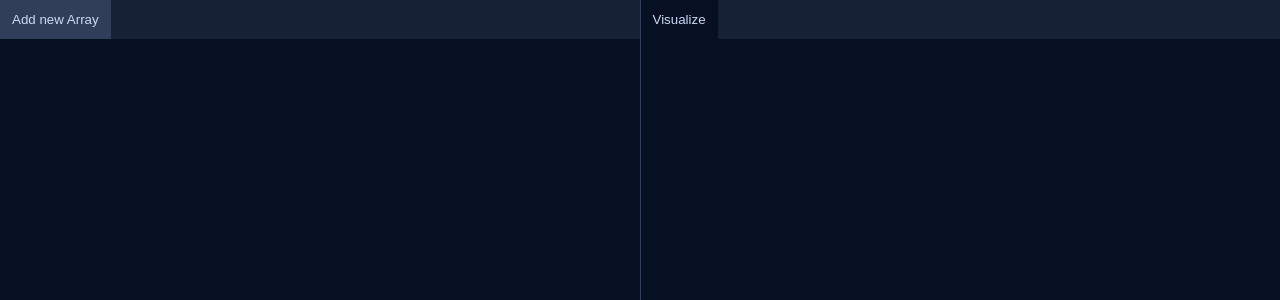
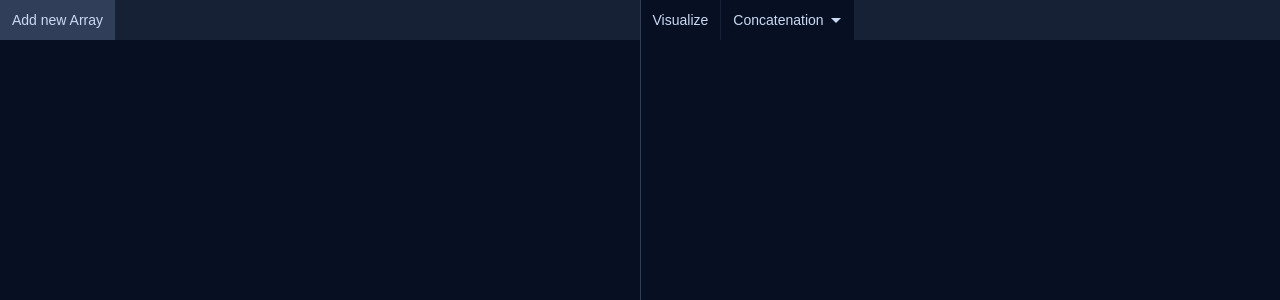
Before and after one commit to sobekcore/array-visualizer, a Vue app: page / in a window 1280 px wide. Shown: the top 300 px of the page. Built offline with nearby package versions, Linux system fonts and the light colour scheme.

Commit message:
More operation types implemented & dropdown component

```diff
--- /dev/null
+++ b/src/assets/configs.js
@@ -0,0 +1,10 @@
+export default {
+  operations: () => {
+    return [
+      { name: "Concatenation", value: "concat" },
+      { name: "Difference", value: "diff" },
+      { name: "Intersection", value: "intersect" },
+      { name: "Union", value: "union" },
+    ];
+  },
+};
--- /dev/null
+++ b/src/assets/operations.js
@@ -0,0 +1,36 @@
+import Enums from "@/utility/enums";
+
+const uniqueArrays = (array) => {
+  return [...new Set([].concat(...array))];
+};
+
+export default function Calculate(compareArrays, operation) {
+  compareArrays = Object.values(compareArrays);
+  let arrayResult = [];
+
+  switch (operation) {
+    case Enums.CONCAT_OPERATION:
+      arrayResult = [].concat(...compareArrays);
+      break;
+    case Enums.DIFF_OPERATION:
+      arrayResult = [].concat(
+        ...compareArrays.map((array, id) => {
+          let others = compareArrays.slice(0);
+          others.splice(id, 1);
+          let unique = uniqueArrays(others);
+          return array.filter((value) => !unique.includes(value));
+        })
+      );
+      break;
+    case Enums.INTERSECT_OPERATION:
+      arrayResult = compareArrays.reduce((a, b) =>
+        a.filter((c) => b.includes(c))
+      );
+      break;
+    case Enums.UNION_OPERATION:
+      arrayResult = uniqueArrays(compareArrays);
+      break;
+  }
+
+  return arrayResult;
+}
--- /dev/null
+++ b/src/components/atoms/Dropdown.vue
@@ -0,0 +1,77 @@
+<template>
+  <div ref="dropdown" class="dropdown interact" @click="toggleDropdown($event)">
+    <button :class="active ? 'dropdown-button active' : 'dropdown-button'">
+      <span class="dropdown-value">{{ text }}</span>
+      <MaterialIcon class="dropdown-icon" name="arrow_drop_down" />
+    </button>
+    <ul role="listbox" class="dropdown-list" v-if="active">
+      <li
+        role="option"
+        class="dropdown-item"
+        :data-name="option.name"
+        :data-value="option.value"
+        v-for="option in config"
+        :key="option"
+      >
+        {{ option.name }}
+      </li>
+    </ul>
+  </div>
+</template>
+
+<script>
+import MaterialIcon from "@/components/atoms/MaterialIcon";
+
+export default {
+  name: "Dropdown",
+  emits: ["value"],
+  components: {
+    MaterialIcon,
+  },
+  props: {
+    config: Array,
+    title: String,
+  },
+  data() {
+    return {
+      text: this.title,
+      width: 0,
+      active: false,
+    };
+  },
+  methods: {
+    toggleDropdown(event) {
+      let dropdown = this.$refs.dropdown;
+      if (!dropdown.disabled) {
+        this.active = !this.active;
+        this.setDropdownValues(event);
+      }
+    },
+    setDropdownValues(event) {
+      let value = event.target.getAttribute("data-value");
+      let name = event.target.getAttribute("data-name");
+      if (value && name) {
+        this.text = name;
+        this.$emit("value", value);
+      }
+    },
+    watchClickaway() {
+      let dropdown = this.$refs.dropdown;
+      document.addEventListener("click", (event) => {
+        if (!dropdown.contains(event.target)) {
+          this.active = false;
+        }
+      });
+    },
+  },
+  mounted() {
+    this.watchClickaway();
+  },
+};
+</script>
+
+<style lang="scss" scoped>
+.dropdown {
+  @include ui-dropdown;
+}
+</style>
--- /dev/null
+++ b/src/components/atoms/MaterialIcon.vue
@@ -0,0 +1,15 @@
+<template>
+  <span :class="this.class ? `material-icons ${this.class}` : 'material-icons'">
+    {{ name }}
+  </span>
+</template>
+
+<script>
+export default {
+  name: "MaterialIcon",
+  props: {
+    class: String,
+    name: String,
+  },
+};
+</script>
--- a/src/components/molecules/Array.vue
+++ b/src/components/molecules/Array.vue
@@ -2,7 +2,7 @@
   <section :class="visual ? 'array' : `array array-${id}`">
     <div class="array-header">
       <h3 class="array-title">
-        {{ title }}
+        <slot></slot>
       </h3>
       <button
         v-if="!visual"
--- a/src/components/organisms/Arrays.vue
+++ b/src/components/organisms/Arrays.vue
@@ -7,11 +7,9 @@
     </div>
     <div class="arrays-display">
       <template v-for="array in arrays" :key="array">
-        <Array
-          :id="array"
-          :title="`Array #${array}`"
-          @arrayValues="checkArrays($event)"
-        />
+        <Array :id="array" @arrayValues="checkArrays($event)">
+          Array #{{ array }}
+        </Array>
       </template>
     </div>
   </section>
--- a/src/components/organisms/Visualizer.vue
+++ b/src/components/organisms/Visualizer.vue
@@ -4,20 +4,29 @@
       <button class="visualize-arrays interact" @click="visualizeArrays()">
         Visualize
       </button>
+      <Dropdown
+        :config="config"
+        :title="config[0].name"
+        @value="changeOperationType($event)"
+      />
     </div>
     <template v-if="arrayResults.length > 0">
-      <Array :visual="true" title="Visualized Array" :prepend="arrayResults" />
+      <Array :visual="true" :prepend="arrayResults">Visualized Array</Array>
     </template>
   </section>
 </template>
 
 <script>
 import Array from "@/components/molecules/Array";
+import Dropdown from "@/components/atoms/Dropdown";
+import Calculate from "@/assets/operations.js";
+import Configs from "@/assets/configs.js";
 
 export default {
   name: "Visualizer",
   components: {
     Array,
+    Dropdown,
   },
   props: {
     arrays: Object,
@@ -25,6 +34,8 @@ export default {
   data() {
     return {
       arrayResults: [],
+      operation: this.$enums.CONCAT_OPERATION,
+      config: Configs.operations(),
     };
   },
   methods: {
@@ -109,7 +120,7 @@ export default {
       let arrayTimeout = this.$utility.getTime("second", itemTransitionTime);
 
       setTimeout(() => {
-        let arrayResult = [].concat(...Object.values(compareArrays));
+        let arrayResult = Calculate(compareArrays, this.operation);
         this.arrayResults = arrayResult;
       }, arrayTimeout);
 
@@ -126,6 +137,9 @@ export default {
         });
         this.disableInteraction(false);
       }, this.$utility.getTime("second", 2));
+    },
+    changeOperationType(event) {
+      this.operation = event;
     },
   },
 };
--- a/src/utility/enums.js
+++ b/src/utility/enums.js
@@ -1,6 +1,11 @@
 export default {
   MEDIUM_SIZE_RESPONSIVE: 1199,
   SMALL_SIZE_RESPONSIVE: 699,
+
+  CONCAT_OPERATION: "concat",
+  DIFF_OPERATION: "diff",
+  INTERSECT_OPERATION: "intersect",
+  UNION_OPERATION: "union",
 
   GRID_COLUMNS_AMOUNT: 3,
   ITEM_TRANSITION_TIME: 0.25,
--- a/src/utility/globals.scss
+++ b/src/utility/globals.scss
@@ -1,3 +1,5 @@
+@import url("https://fonts.googleapis.com/icon?family=Material+Icons");
+
 :root {
   color-scheme: dark;
 }
@@ -10,3 +12,7 @@ body {
   background: $main-dark-color;
   margin: 0;
 }
+
+.material-icons {
+  user-select: none;
+}
--- a/src/utility/mixins.scss
+++ b/src/utility/mixins.scss
@@ -8,20 +8,72 @@
   }
 }
 
+@mixin ui-button() {
+  border: none;
+  padding: 12px;
+  user-select: none;
+  background: $main-dark-color;
+  color: $font-light-color;
+  font-family: sans-serif;
+  font-size: 14px;
+
+  &:hover {
+    background: $main-light-color;
+    cursor: pointer;
+  }
+}
+
 @mixin ui-header() {
   display: inline-flex;
   background: $main-medium-color;
   width: 100%;
+  gap: 1px;
 
   button {
-    border: none;
-    padding: 12px;
-    background: $main-dark-color;
-    color: $font-light-color;
+    @include ui-button;
+  }
+}
 
-    &:hover {
+@mixin ui-dropdown() {
+  position: relative;
+  background: $main-dark-color;
+  z-index: 2;
+
+  .dropdown-button {
+    @include ui-button;
+
+    &.active {
       background: $main-light-color;
-      cursor: pointer;
+    }
+
+    .dropdown-icon {
+      margin-left: 6px;
+      transform: translateY(1px) scale(2);
+      font-size: 12px;
+    }
+  }
+
+  .dropdown-list {
+    position: absolute;
+    list-style: none;
+    background: $main-light-color;
+    width: 100%;
+    padding: 0;
+    margin: 0;
+
+    .dropdown-item {
+      @include text-overflow;
+      padding: 10px 6px;
+      color: $font-light-color;
+      font-family: sans-serif;
+      text-align: center;
+      font-size: 14px;
+
+      &:hover {
+        background: $main-medium-color;
+        color: $font-light-color;
+        cursor: pointer;
+      }
     }
   }
 }
@@ -33,3 +85,9 @@
   border-radius: 3px;
   outline: none;
 }
+
+@mixin text-overflow() {
+  overflow: hidden;
+  white-space: nowrap;
+  text-overflow: ellipsis;
+}
```
